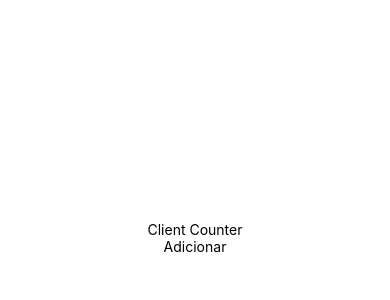
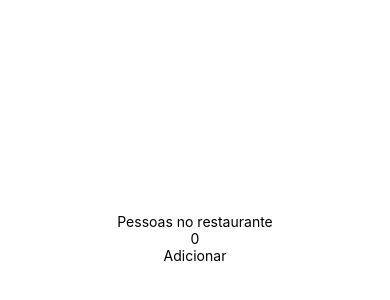
Before and after one commit to LuizGustavoDiniz/Projeto-Contador-de-Clientes, a React Native app: screen / in a window 390 px wide. Shown: the part 184-484 px from the top of the page. Built offline with nearby package versions, Linux system fonts and the light colour scheme.

Commit message:
adicao do contador

```diff
--- a/App.js
+++ b/App.js
@@ -6,7 +6,11 @@ import {View, Text, StyleSheet, TouchableOpacity} from 'react-native'
 const App = () => {
   return(
      <View style={styles.container}>
-      <Text>Client Counter</Text>
+      <Text>Pessoas no restaurante</Text>
+
+      <View>
+        <Text>0</Text>
+      </View>
 
       <View>
           <TouchableOpacity>
```
